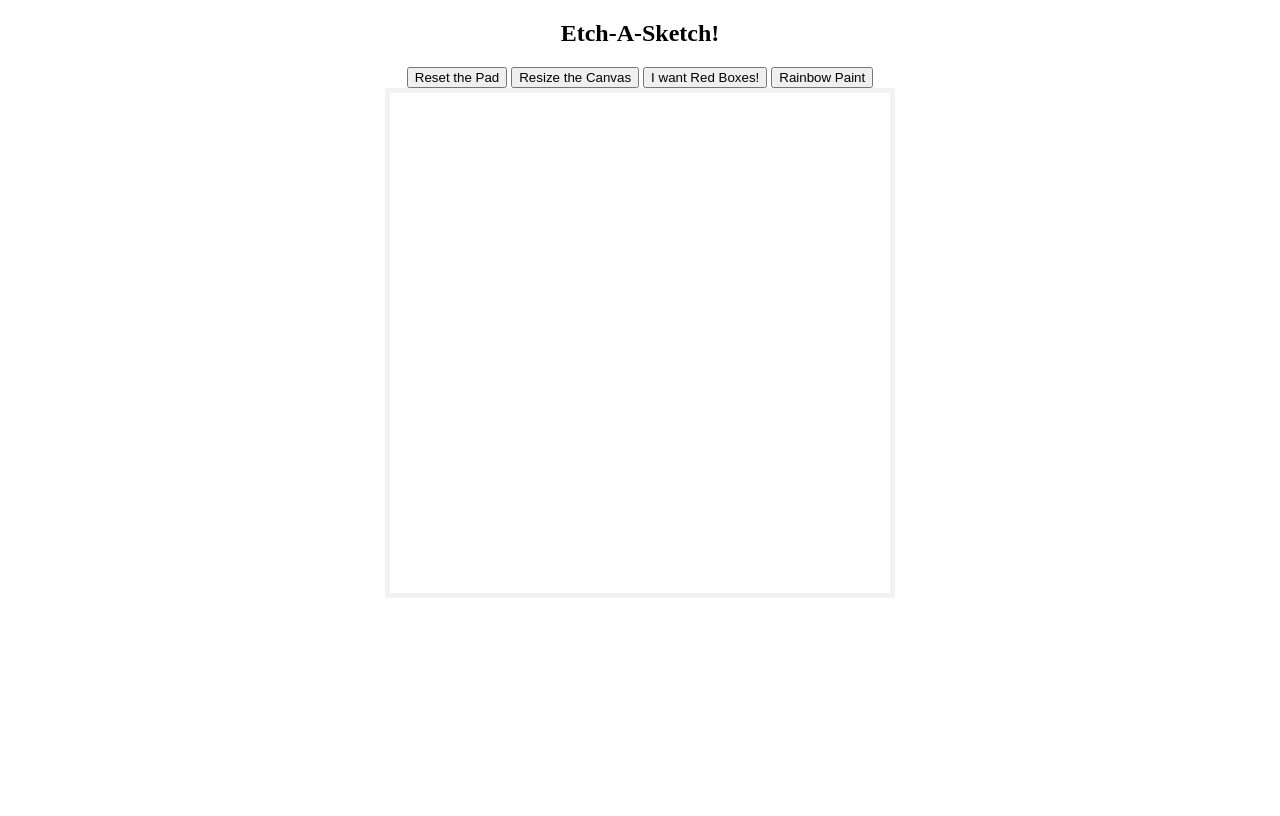
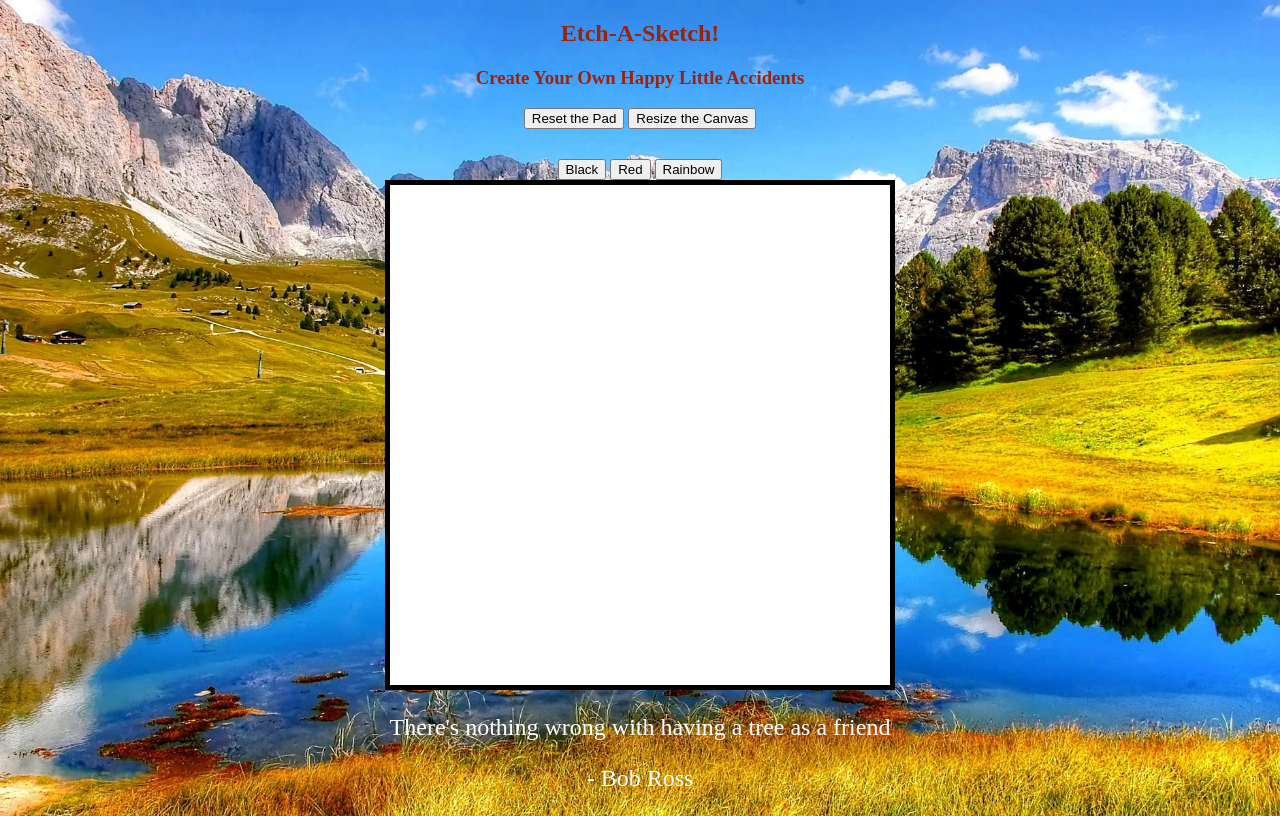
Before and after one commit to EphemSpirit/etch-a-sketch, a plain HTML site: page index.html in a window 1280 px wide. Drawn offline with Linux system fonts and the light colour scheme.

Commit message:
final commit

```diff
--- a/index.html
+++ b/index.html
@@ -8,14 +8,23 @@
   <body>
     <div class='header'>
       <h2 id='game-title'>Etch-A-Sketch!</h2>
+      <h3 id='purpose'>Create Your Own Happy Little Accidents</h3>
     </div>
-    <div id='nav'>
+    <div id='sizing'>
       <button id='reset-btn'>Reset the Pad</button>
       <button id='resize-btn'>Resize the Canvas</button>
-      <button id='make-red'>I want Red Boxes!</button>
-      <button id='random-clr'>Rainbow Paint</button>
+    </div>
+    <div id='color-choice'>
+      <button id='black-btn'>Black</button>
+      <button id='make-red'>Red</button>
+      <button id='random-clr'>Rainbow</button>
+    </div>
     </div>
     <div id="container">
+    </div>
+    <div id='our-patron-saint'>
+      <p id='quote'>There's nothing wrong with having a tree as a friend</p>
+      <p id='quote-src'>- Bob Ross</p>
     </div>
   </body>
   <script src='main.js'></script>
--- a/main.js
+++ b/main.js
@@ -44,12 +44,29 @@ makeRed.addEventListener("click", () => {
   });
 });
 
+let makeBlack = document.querySelector("#black-btn");
+makeBlack.addEventListener("click", () => {
+  gridItems.forEach((gridItem) => {
+    gridItem.addEventListener("mouseover", () => {
+      gridItem.style.backgroundColor = 'black';
+    });
+  });
+});
+
+function getRandomColor () {
+  let letters = '0123456789ABCDEF';
+  let color = '#';
+  for (let i = 0; i < 6; i++) {
+    color += letters[Math.floor(Math.random() * 16)];
+  }
+  return color;
+}
+
 let randomButton = document.querySelector("#random-clr");
-let colors = ['red', 'orange', 'yellow', 'green', 'blue', 'indigo', 'purple'];
 randomButton.addEventListener("click", () => {
   gridItems.forEach((gridItem) => {
     gridItem.addEventListener("mouseover", () => {
-      gridItem.style.backgroundColor = Math.floor(Math.random() * colors.length);
+      gridItem.style.backgroundColor = getRandomColor();
     });
   });
 });
--- a/style.css
+++ b/style.css
@@ -1,39 +1,41 @@
-/* :root {
-  --grid-rows: 1;
-  --grid-cols: 1;
-} */
-
-/* #main-body {
-  text-align: center;
-  position: relative;
-  width: 100%;
-  height: 100%;
-} */
+body {
+  background: url('images/nature2.jpeg');
+  background-repeat: no-repeat;
+  background-size: 100% 100%;
+}
 
 .header {
   text-align: center;
+  color: #A02106;
 }
 
 #container {
   display: grid;
-  /* grid-template-rows: repeat(var(--grid-rows), 1fr);
-  grid-template-columns: repeat(var(--grid-cols), 1fr); */
+  background-color: white;
   margin-top: 75px;
   height: 500px;
   width: 500px;
-  border: 5px solid #f3f3f3;
+  border: 5px solid #000000;
   margin: 0 auto;
 }
 
-/* .grid-item {
-  padding: 1em;
-  border: 1px solid #ddd;
-} */
+#sizing {
+  text-align: center;
+  margin-bottom: 30px;
+}
 
-#nav {
+#color-choice {
   text-align: center;
 }
 
-/* .grid-item:hover {
-  background-color: black;
-} */
+img {
+  height: 100px;
+  width: 100px;
+  float: left;
+}
+
+#our-patron-saint {
+  text-align: center;
+  font-size: 24px;
+  color: #FFFFFF;
+}
```
Also changed, not shown: images/nature.jpg (added), images/nature2.jpeg (added).
